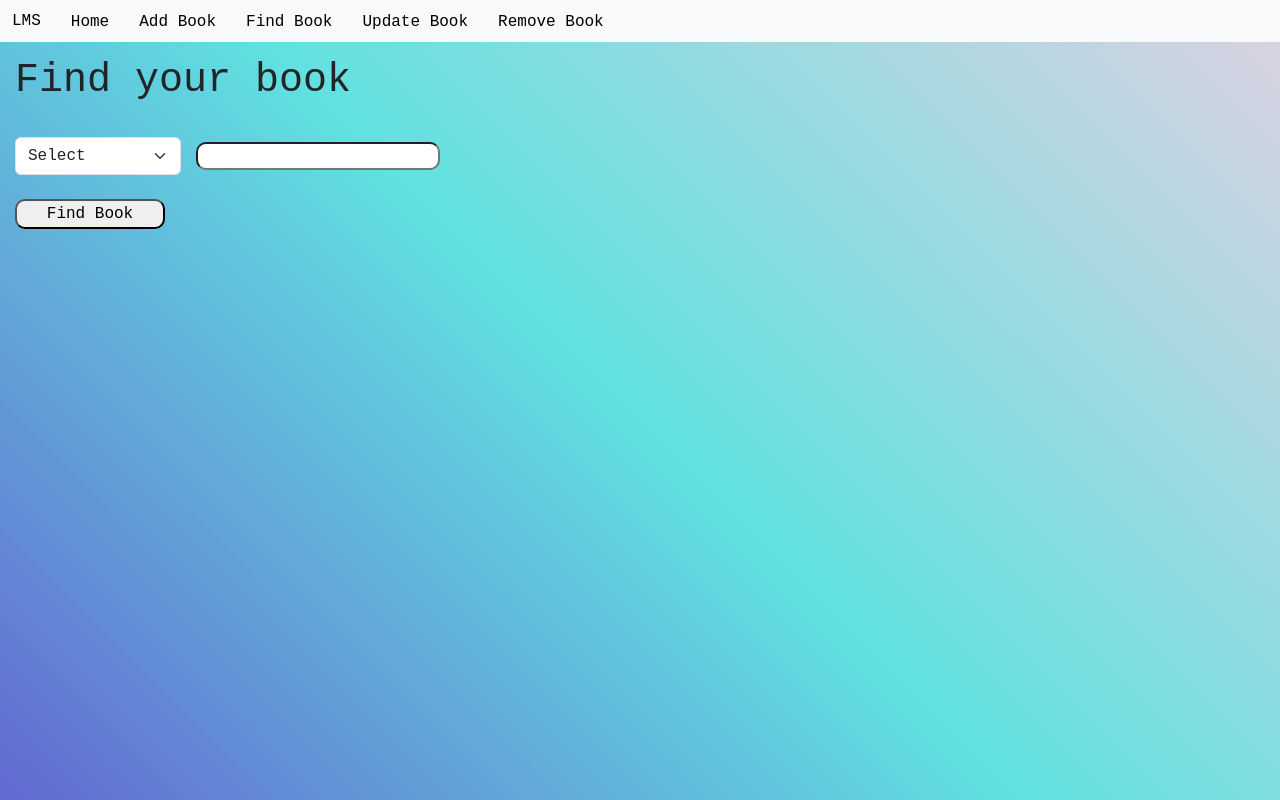
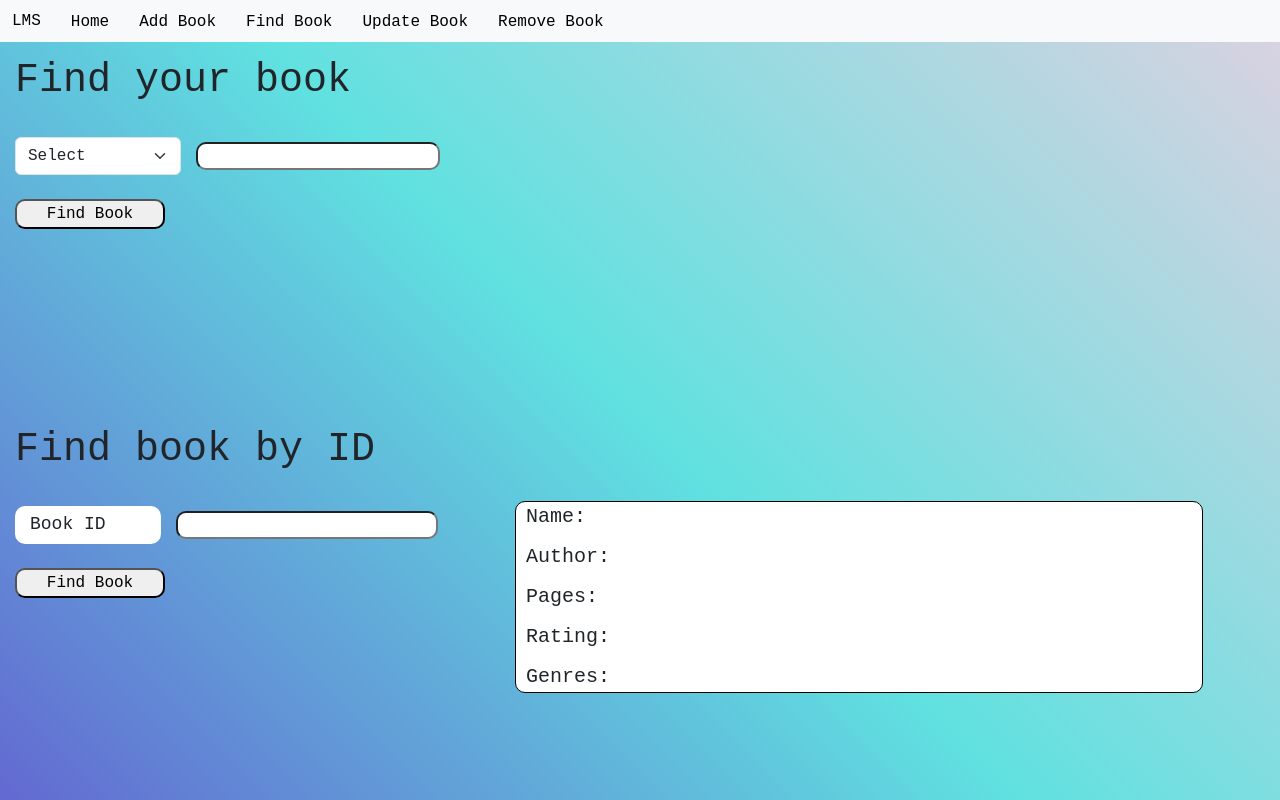
Before and after one commit to Garuna414/Library-Management-System, a React (Create React App) app: page /findBook in a window 1280 px wide. Built offline with nearby package versions, Linux system fonts and the light colour scheme.

Commit message:
Find by ID form created and connected with backend.

```diff
--- a/src/components/FindBook.jsx
+++ b/src/components/FindBook.jsx
@@ -5,6 +5,14 @@ import axios from "axios";
 
 function FindBook() {
   const [books, setBooks] = useState([]);
+  const [booksById, setBooksById] = useState({
+    Name: "",
+    Author: "",
+    Pages: "",
+    Rating: "",
+    Genres: [],
+  });
+  const [bookId, setBookId] = useState("");
   const [formData, setFormData] = useState({
     searchData: "",
     searchParam: "",
@@ -17,6 +25,16 @@ function FindBook() {
     }
     if (!formData.searchParam) {
       alert("Please select a search parameter");
+      return 0;
+    } else {
+      console.log(typeof formData.rating);
+      return 1;
+    }
+  };
+
+  const checkId = () => {
+    if (!bookId) {
+      alert("Please enter book ID");
       return 0;
     } else {
       console.log(typeof formData.rating);
@@ -47,6 +65,35 @@ function FindBook() {
     }
   };
 
+  const handleSubmitById = (e) => {
+    e.preventDefault();
+    console.log("ID entered:", bookId);
+    if (checkId()) {
+      alert("Finding book...");
+      console.log("Form data:", formData);
+      axios
+        .get(`http://localhost:5000/find/${bookId}`)
+        .then((res) => {
+          console.log(res);
+          setBooksById({
+            ...booksById,
+            Name: res.data.Name,
+            Author: res.data.Author,
+            Pages: res.data.Pages,
+            Rating: res.data.Rating,
+            Genres: res.data.Genres,
+          });
+          console.log(booksById);
+        })
+        .catch((err) => {
+          alert("Cannot find described book.");
+        });
+    } else {
+      alert("Cannot find book.");
+      console.log("Form data:", formData);
+    }
+  };
+
   const changeSearchParam = (value) => {
     setFormData({
       ...formData,
@@ -63,6 +110,7 @@ function FindBook() {
 
   return (
     <div className="findBookMainContainer">
+      <div className="findBookTopContainer">
         <div className="findBookLeftContainer">
           <h1>Find your book</h1>
           <br />
@@ -116,6 +164,43 @@ function FindBook() {
           ))}
         </div>
       </div>
+      <div className="findBookBottomContainer">
+        <div className="findBookLeftContainer">
+          <h1>Find book by ID</h1>
+          <br />
+          <form method="get" onSubmit={handleSubmitById}>
+            <div className="dropdown">
+              <div className="idSearchParamBox">
+                <p className="idSearchParam">Book ID</p>
+              </div>
+              <input
+                type="text"
+                name="title"
+                className="formInput"
+                id="searchData"
+                value={bookId}
+                onChange={(e) => {
+                  setBookId(e.target.value);
+                }}
+              />
+            </div>
+            <br />
+            <input type="submit" className="submitBtn" value="Find Book" />
+          </form>
+        </div>
+        <div className="findBookRightContainerById">
+          <div className="bookContainerById">
+            <p className="bookByIdInfo">Name: {booksById.Name}</p>
+            <p className="bookByIdInfo">Author: {booksById.Author}</p>
+            <p className="bookByIdInfo">Pages: {booksById.Pages}</p>
+            <p className="bookByIdInfo">Rating: {booksById.Rating}</p>
+            <p className="bookByIdInfo">
+              Genres: {booksById.Genres.join(", ")}
+            </p>
+          </div>
+        </div>
+      </div>
+    </div>
   );
 }
 
--- a/src/styles/findBook.css
+++ b/src/styles/findBook.css
@@ -3,6 +3,23 @@
     background: linear-gradient(45deg, #6369D1, #60E1E0, #D8D2E1);
     width: 100vw;
     padding: 15px;
+    display: flex;
+    flex-direction: column;
+    position: fixed;
+    gap: 10px;
+}
+
+.findBookTopContainer {
+    height: 50%;
+    width: 100%;
+    display: flex;
+    flex-direction: row;
+    gap: 5%;
+}
+
+.findBookBottomContainer {
+    height: 50%;
+    width: 100%;
     display: flex;
     flex-direction: row;
     gap: 5%;
@@ -20,7 +37,13 @@
 
 .findBookRightContainer {
     width: 55%;
-    height: 100%;
+    max-height: 245px;
+    display: flex;
+    flex-direction: row;
+    gap: 10px;
+    flex-wrap: wrap;
+    overflow-y: auto;
+    transform: translateY(75px);
 }
 
 .bookContainer {
@@ -34,7 +57,6 @@
     gap: 10px;
     align-items: center;
     justify-content: space-between;
-    margin: 0 0 10px 0;
 }
 
 .bookId {
@@ -55,7 +77,7 @@
     font-size: 20px;
     margin: 0 10px;
     font-family: monospace;
-    width: 190px;
+    width: 200px;
 }
 
 
@@ -98,6 +120,53 @@ h1, select, option {
     background-color: rgba(255, 255, 255, 0.7);
 }
 
+.idSearchParamBox {
+    width: 166px;
+    background-color: white;
+    border-radius: 10px;
+    text-align: center;
+    display: flex;
+    flex-direction: column;
+    align-items: baseline;
+    justify-content: center;
+    padding: 0 15px;
+    height: 37.6px;
+}
+
+.idSearchParam {
+    font-size: 18px;
+    font-family: monospace;
+    margin: 0;
+}
+
+.findBookRightContainerById {
+    width: 55%;
+    height: 100%;
+    display: flex;
+    flex-direction: column;
+    gap: 10px;
+}
+
+.bookContainerById {
+    border: 1px solid black;
+    width: 100%;
+    border-radius: 10px;
+    background-color: white;
+    display: flex;
+    flex-direction: column;
+    gap: 10px;
+    align-items: baseline;
+    justify-content: space-between;
+    flex-wrap: wrap;
+    transform: translateY(75px);
+}
+
+.bookByIdInfo {
+    font-size: 20px;
+    margin: 0 10px;
+    font-family: monospace;
+}
+
 /* .dropdownItem {
     margin: 0 10px;
     border-radius: 5px;
```
Also changed, not shown: 1 other file (tests, documents, lock files or other folders). Lines whose indentation alone changed are shown as unchanged.
